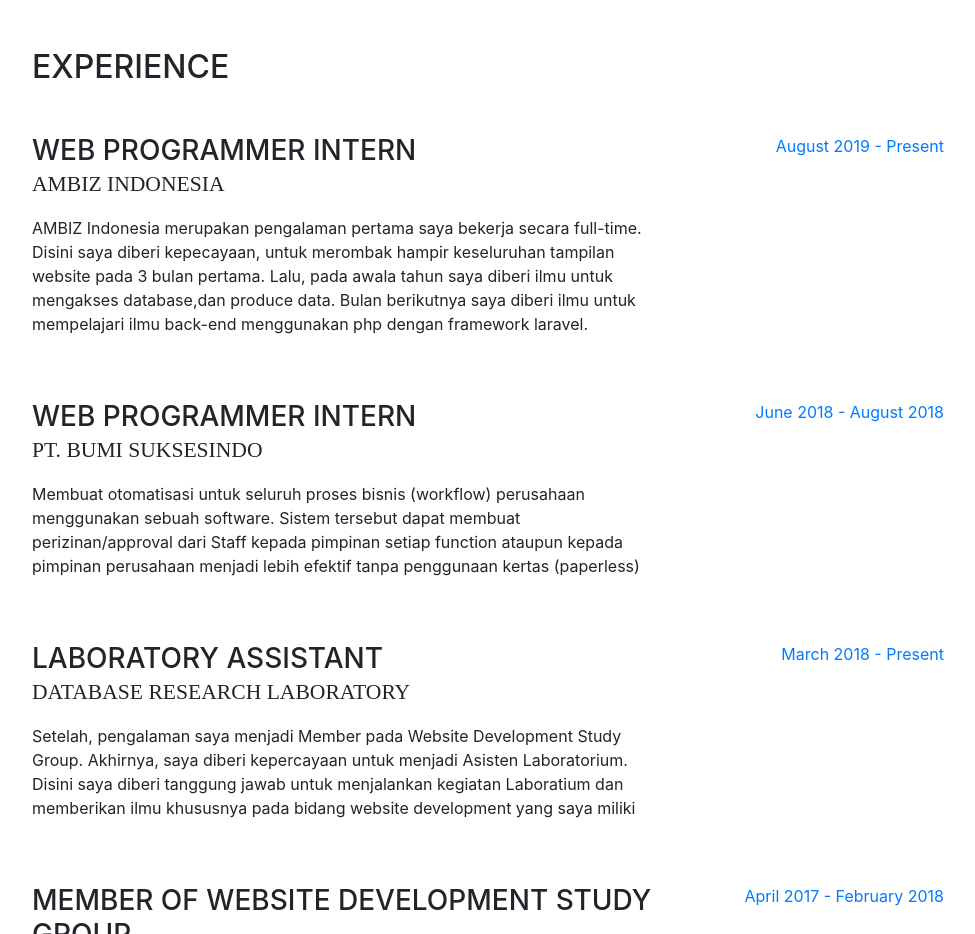
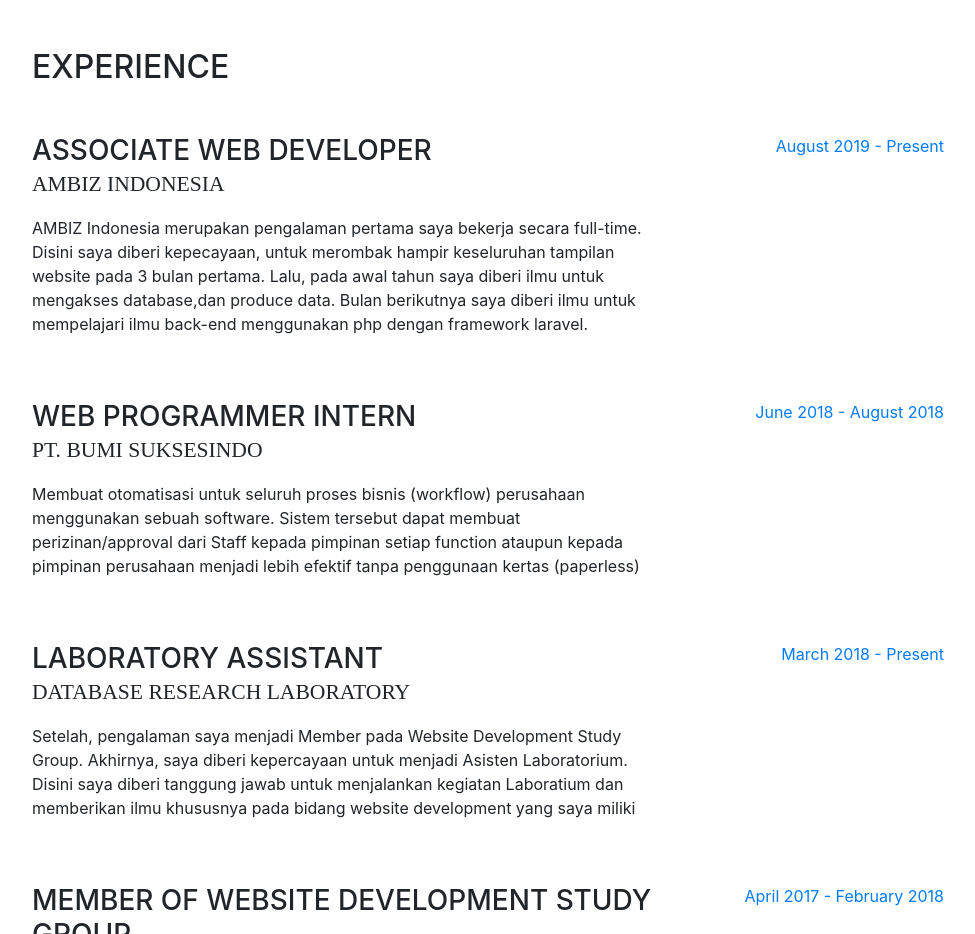
Before and after one commit to ameliaanism/ameliaanism.github.io, a website with bundled scripts: page index.html in a window 1280 px wide. Shown: the part 800-1734 px from the top of the page, without its empty margins (288-1263 px from the left). Built offline with nearby package versions, Linux system fonts and the light colour scheme; a web font is replaced by a local one.

Commit message:
Update index.html

```diff
--- a/index.html
+++ b/index.html
@@ -103,10 +103,10 @@
 
           <div class="resume-item d-flex flex-column flex-md-row mb-5">
             <div class="resume-content mr-auto">
-              <h3 class="mb-0">Web Programmer Intern</h3>
+              <h3 class="mb-0">Associate Web Developer</h3>
               <div class="subheading mb-3">AMBIZ Indonesia</div>
               <p>AMBIZ Indonesia merupakan pengalaman pertama saya bekerja secara full-time. Disini saya diberi kepecayaan, untuk merombak hampir keseluruhan tampilan website pada 3 bulan pertama.
-              Lalu, pada awala tahun saya diberi ilmu untuk mengakses database,dan produce data. Bulan berikutnya saya diberi ilmu untuk mempelajari ilmu back-end menggunakan php dengan framework laravel.
+              Lalu, pada awal tahun saya diberi ilmu untuk mengakses database,dan produce data. Bulan berikutnya saya diberi ilmu untuk mempelajari ilmu back-end menggunakan php dengan framework laravel.
               </p>
             </div>
             <div class="resume-date text-md-right">
```
